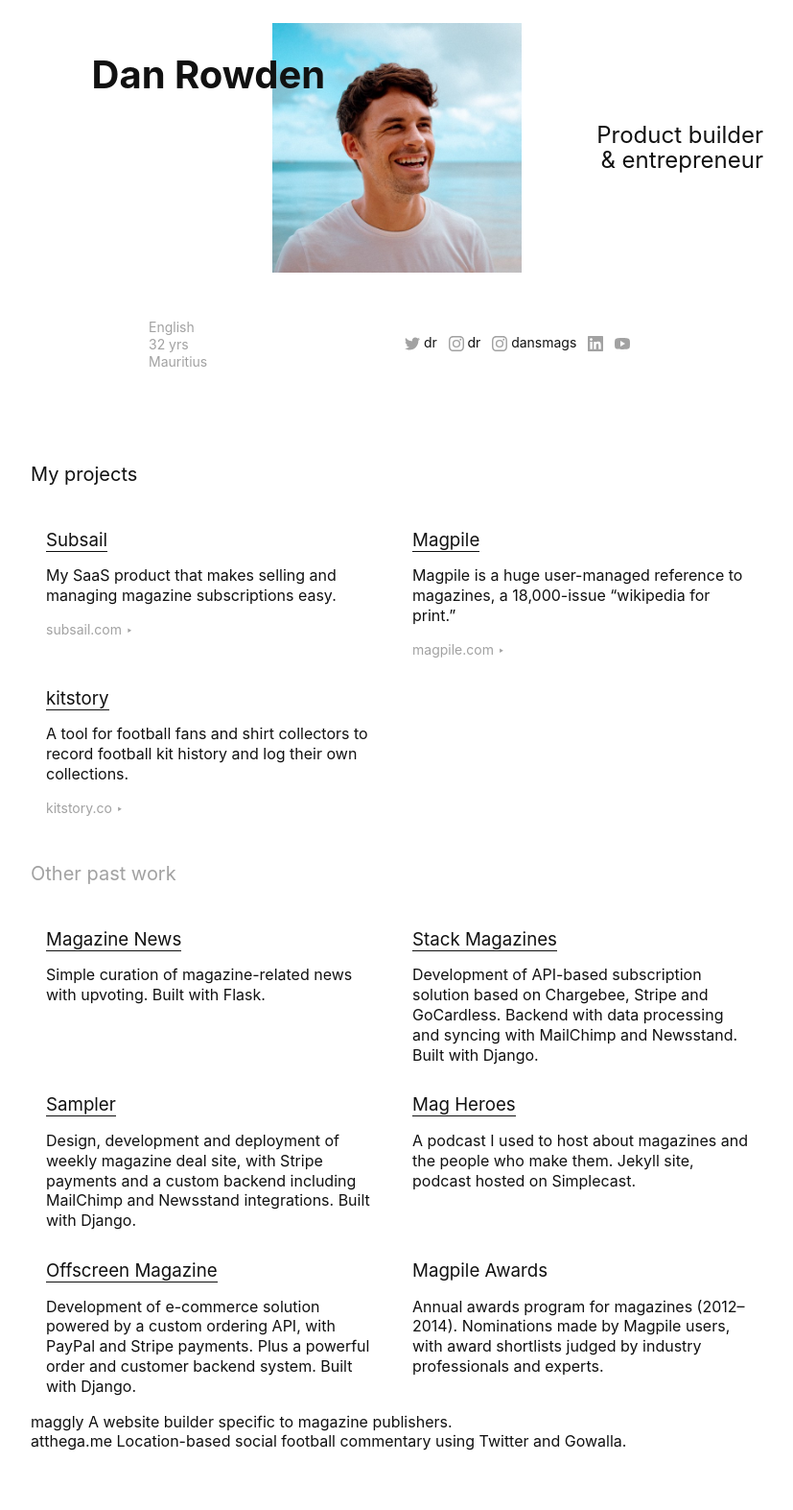
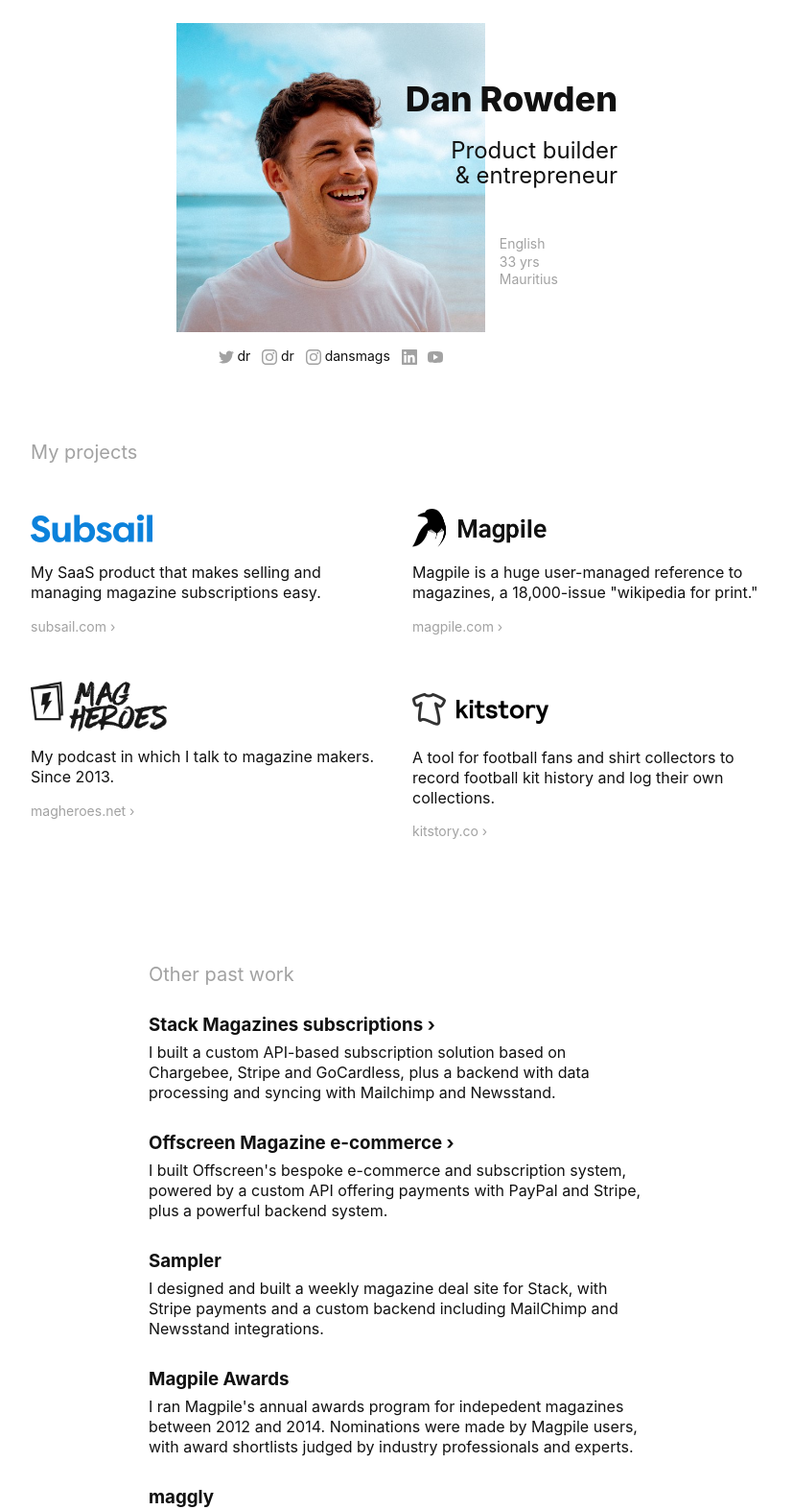
Before and after one commit to danrowden/danrowden.com, a plain HTML site: page index.html in a window 1280 px wide. Shown: the part 40-1613 px from the top of the page at 96% size, without its empty margins (226-1053 px from the left). Drawn offline with Linux system fonts and the light colour scheme; a web font is replaced by a local one.

Commit message:
New homepage Sep/Oct 19

```diff
--- a/index.html
+++ b/index.html
@@ -13,7 +13,7 @@
 		}
 
 		body {
-			font-family: 'Inter', 'Roboto', "Helvetica Neue", sans-serif;
+			font-family: 'Inter', "Helvetica Neue", sans-serif;
 			font-size: 16px;
 			line-height: 1.3;
 			color: #111;
@@ -34,6 +34,7 @@
 
 		h1, h2, h3, h4 { line-height: 1.1; }
 		.black { color: #111 !important; }
+		.b { font-weight: bold }
 
 		a:link,
 		a:visited {
@@ -59,11 +60,11 @@
 		.fs60 { font-size: 60px; }
 		@media (max-width: 767px) {
 			.fs20 { font-size: 16px; }
-			.fs24 { font-size: 20px; }
-			.fs30 { font-size: 20px; }
-			.fs36 { font-size: 24px; }
-			.fs40 { font-size: 30px; }
-			.fs60 { font-size: 40px; }
+			.fs24 { font-size: 19.2px; }
+			.fs30 { font-size: 24px; }
+			.fs36 { font-size: 28.8px; }
+			.fs40 { font-size: 32px; }
+			.fs60 { font-size: 48px; }
 		}
 
 		.grey, a.grey { color: #A2A2A2; }
@@ -89,73 +90,67 @@
 
 		.new { font-size: .7em; opacity: 0.7; text-transform: uppercase; }
 
-		@media (max-width: 599px) {
-			.br-ss { display: block; }
-		}
-
 		.section--header {
 			position: relative;
 			margin-top: 3rem;
-			margin-bottom: 3rem;
+			margin-bottom: 6rem;
 		}
 
+
+		.photo {
+			width: 100%;
+			z-index: -1;
+		}
+
+		.name, .title {
+			margin-bottom: 0.5rem;
+			z-index: 1;
+		}
+		.name { font-weight: 800; }
+
+		@media (min-width: 450px) {
 			.name {
 				position: absolute;
-			left: 0;
-			top: 0;
-			width: 52.5%;
-			padding-left: 10%;
+				right: 0;
+				top: 60px;
 				text-align: right;
 			}
 			.title {
 				position: absolute;
-			left: 0;
+				right: 0;
 				top: 120px;
-			width: 53%;
-		}
-		@media (min-width: 600px) {
-			.name {
-				top: 3rem;
-				left: 0;
-				font-size: 2.5rem;
-				text-align: left;
-			}
-			.title {
-				right: 1rem;
-				left: auto;
-			}
+				text-align: right;
 			}
 
 			.photo-container {
-			margin-bottom: 3rem;
-			text-align: right;
+				position: relative;
+				margin: 0 auto 3rem;
 				height: 260px;
+				max-width: 460px;
 			}
 			@media (min-width: 600px) {
 				.photo-container {
 					text-align: center;
 				}
 			}
-		.photo {
-			width: 50%;
-			z-index: -1;
-		}
-		@media (min-width: 600px) {
-			.photo {
-				max-width: 260px;
+			.photo-col {
+				width: 70%;
 			}
 		}
 
+		@media (max-width: 600px) {
+			.list li {
+				display: inline;
+			}
+			.list li:not(:last-of-type):after {
+				content: " · ";
+			}
+		}
 		@media (min-width: 600px) {
 			.lists {
-				max-width: 550px;
-				overflow: hidden;
-				margin: auto;
-			}
-			.list {
-				float: left;
-				width: 50%;
-				margin-bottom: 1rem;
+		    position: absolute;
+		    right: 62px;
+		    bottom: -16px;
 			}
 		}
 
@@ -171,17 +166,25 @@
 		}
 
 		.project {
-			padding: 1rem;
+			padding-bottom: 2rem;
+		}
+		.project p {
+			margin-top: 0.5rem;
+			line-height: 1.3;
+		}
+		.project--col p {
+			margin-top: 1rem;
+		}
+		@media (min-width: 600px) {
+			.project--col {
+				width: 50%;
+				display: inline-block;
+				padding: 1rem 0 2rem 1rem;
 				vertical-align: top;
 			}
-		.project p {
-			margin-top: 1rem;
-			line-height: 1.3;
-		}
-		@media (min-width: 600px) {
-			.project {
-				width: 50%;
-				display: inline-block;
+			.project--col:nth-of-type(2n+1) {
+				padding-right: 1rem;
+				padding-left: 0;
 			}
 		}
 
@@ -212,6 +215,7 @@
 			}
 		}
 
+		.section--past,
 		.section--interviews {
 			max-width: 550px;
 			margin: 4rem auto 0;
@@ -222,6 +226,8 @@
 
 		.footer {
 			margin: 5rem 0;
+			border-top: 1px solid #eee;
+			padding-top: 5rem;
 		}
 
 
@@ -234,20 +240,13 @@
 		<header class="section section--header flex">
 
 			<div class="photo-container">
+				<h1 class="bold name fs36">Dan Rowden</h1>
+				<h2 class="title normal fs24">Product builder<br> &amp; entrepreneur</h2>
+
+				<div class="photo-col">
 					<img src="images/dan.jpg" alt="Dan Rowden" class="photo">
-				<h1 class="bold name">Dan <span class="br-ss"></span>Rowden</h1>
-				<h2 class="title tr normal fs24">Product builder<br> &amp; entrepreneur</h2>
-			</div>
 
-			<div class="lists pl1">
-
-				<ul class="list fs14 grey tl location">
-					<li>English</li>
-					<li>32 yrs</li>
-					<li>Mauritius</li>
-				</ul>
-
-				<p class="mt1 fs14">
+					<div class="mt1 fs14">
 						<a href="https://twitter.com/dr" class="b0" target="_blank"><svg class="v-mid" xmlns="http://www.w3.org/2000/svg" width="16" height="16"><path d="M16 3c-.6.3-1.2.4-1.9.5.7-.4 1.2-1 1.4-1.8-.6.4-1.3.6-2.1.8-.6-.6-1.5-1-2.4-1-1.7 0-3.2 1.5-3.2 3.3 0 .3 0 .5.1.7-2.7-.1-5.2-1.4-6.8-3.4-.3.5-.4 1-.4 1.7 0 1.1.6 2.1 1.5 2.7-.5 0-1-.2-1.5-.4C.7 7.7 1.8 9 3.3 9.3c-.3.1-.6.1-.9.1-.2 0-.4 0-.6-.1.4 1.3 1.6 2.3 3.1 2.3-1.1.9-2.5 1.4-4.1 1.4H0c1.5.9 3.2 1.5 5 1.5 6 0 9.3-5 9.3-9.3v-.4C15 4.3 15.6 3.7 16 3z" fill="#a2a2a2"/></svg> dr</a>
 						&nbsp;
 						<a href="https://instagram.com/dr" class="b0" target="_blank"><svg class="v-mid" xmlns="http://www.w3.org/2000/svg" viewBox="0 0 24 24" width="16" height="16"><g class="nc-icon-wrapper" fill="#a2a2a2"><path d="M12 2.162c3.204 0 3.584.012 4.849.07 1.366.062 2.633.336 3.608 1.311.975.975 1.249 2.242 1.311 3.608.058 1.265.07 1.645.07 4.849s-.012 3.584-.07 4.849c-.062 1.366-.336 2.633-1.311 3.608-.975.975-2.242 1.249-3.608 1.311-1.265.058-1.645.07-4.849.07s-3.584-.012-4.849-.07c-1.366-.062-2.633-.336-3.608-1.311-.975-.975-1.249-2.242-1.311-3.608-.058-1.265-.07-1.645-.07-4.849s.012-3.584.07-4.849c.062-1.366.336-2.633 1.311-3.608.975-.975 2.242-1.249 3.608-1.311 1.265-.058 1.645-.07 4.849-.07M12 0C8.741 0 8.332.014 7.052.072c-1.95.089-3.663.567-5.038 1.942C.639 3.389.161 5.102.072 7.052.014 8.332 0 8.741 0 12c0 3.259.014 3.668.072 4.948.089 1.95.567 3.663 1.942 5.038 1.375 1.375 3.088 1.853 5.038 1.942C8.332 23.986 8.741 24 12 24s3.668-.014 4.948-.072c1.95-.089 3.663-.567 5.038-1.942 1.375-1.375 1.853-3.088 1.942-5.038.058-1.28.072-1.689.072-4.948s-.014-3.668-.072-4.948c-.089-1.95-.567-3.663-1.942-5.038C20.611.639 18.898.161 16.948.072 15.668.014 15.259 0 12 0z"/><path data-color="color-2" d="M12 5.838a6.162 6.162 0 1 0 0 12.324 6.162 6.162 0 0 0 0-12.324zM12 16a4 4 0 1 1 0-8 4 4 0 0 1 0 8z"/><circle data-color="color-2" cx="18.406" cy="5.594" r="1.44"/></g></svg> dr</a>
@@ -277,59 +276,72 @@
 							    </g>
 							</svg>
 						</a>
-				</p>
 					</div>
+				</div>
+
+				<div class="lists">
+
+					<ul class="list fs14 grey tl location">
+						<li>English</li>
+						<li>33 yrs</li>
+						<li>Mauritius</li>
+					</ul>
+
+				</div>
+			</div>
+
 		</header>
 
 		<section class="section section--work">
-			<h1 class="mb2 normal fs20">My projects</h1>
+			<h1 class="mb2 normal grey fs20">My projects</h1>
 
-			<article class="project">
-				<h1 class="normal"><a href="https://subsail.com" target="_blank">Subsail</a></h1>
+			<article class="project project--col">
+				<h1 class="normal"><a href="https://subsail.com" target="_blank" class="b0" style="margin:6px 0 5px;display: inline-block;"><img src="images/subsail.png" width="127" alt="Subsail"></a></h1>
 				<p>My SaaS product that makes selling and managing magazine subscriptions easy.</p>
-				<p class="project__tags fs14"><a href="https://subsail.com" target="_blank" class="grey b0">subsail.com ‣</a></p>
-			</article><article class="project">
-				<h1 class="normal"><a href="https://magpile.com" target="_blank">Magpile</a></h1>
-				<p>Magpile is a huge user-managed reference to magazines, a 18,000-issue “wikipedia for print.”</p>
-				<p class="project__tags fs14"><a href="https://magpile.com" target="_blank" class="grey b0">magpile.com ‣</a></p>
-			</article><article class="project">
-				<h1 class="normal"><a href="https://magpile.com" target="_blank">kitstory</a></h1>
+				<p class="project__tags fs14"><a href="https://subsail.com" target="_blank" class="grey b0">subsail.com &rsaquo;</a></p>
+			</article><article class="project project--col">
+				<h1 class="normal"><a href="https://magpile.com" target="_blank" class="b0"><img src="images/magpile.png" width="140" alt="Magpile"></a></h1>
+				<p>Magpile is a huge user-managed reference to magazines, a 18,000-issue "wikipedia for print."</p>
+				<p class="project__tags fs14"><a href="https://magpile.com" target="_blank" class="grey b0">magpile.com &rsaquo;</a></p>
+			</article><article class="project project--col">
+				<h1 class="normal"><a href="https://magheroes.net" target="_blank" class="b0"><img src="images/magheroes.png" width="142" alt="kitstory"></a></h1>
+				<p>My podcast in which I talk to magazine makers. Since 2013.</p>
+				<p class="project__tags fs14"><a href="https://magheroes.net" target="_blank" class="grey b0">magheroes.net &rsaquo;</a></p>
+			</article><article class="project project--col">
+				<h1 class="normal"><a href="https://kitstory.co" target="_blank" class="b0" style="margin:12px 0 7px;display: inline-block;"><img src="images/kitstory.png" width="142" alt="kitstory"></a></h1>
 				<p>A tool for football fans and shirt collectors to record football kit history and log their own collections.</p>
-				<p class="project__tags fs14"><a href="https://kitstory.co" target="_blank" class="grey b0">kitstory.co ‣</a></p>
+				<p class="project__tags fs14"><a href="https://kitstory.co" target="_blank" class="grey b0">kitstory.co &rsaquo;</a></p>
 			</article>
 		</section>
 
-		<section class="section section--work">
+		<section class="section section--past">
 			<h1 class="mb2 normal grey fs20">Other past work</h1>
 
 			<article class="project">
-				<h1 class="normal"><a href="http://magazinenews.magpile.com" target="_blank">Magazine News</a></h1>
-				<p>Simple curation of magazine-related news with upvoting. Built with Flask.</p>
+				<h1><a href="https://stackmagazines.com/subscribe/" target="_blank" class="b0">Stack Magazines subscriptions&nbsp;&rsaquo;</a></h1>
+				<p>I built a custom API-based subscription solution based on Chargebee, Stripe and GoCardless, plus a backend with data processing and syncing with Mailchimp and Newsstand.</p>
 			</article><article class="project">
-				<h1 class="normal"><a href="https://stackmagazines.com" target="_blank">Stack Magazines</a></h1>
-				<p>Development of API-based subscription solution based on Chargebee, Stripe and GoCardless. Backend with data processing and syncing with MailChimp and Newsstand. Built with Django.</p>
+				<h1><a href="https://offscreenmag.com/buy" target="_blank" class="b0">Offscreen Magazine e-commerce&nbsp;&rsaquo;</a></h1>
+				<p>I built Offscreen's bespoke e-commerce and subscription system, powered by a custom API offering payments with PayPal and Stripe, plus a powerful backend system.</p>
 			</article><article class="project">
-				<h1 class="normal"><a href="https://sampler.stackmagazines.com" target="_blank">Sampler</a></h1>
-				<p>Design, development and deployment of weekly magazine deal site, with Stripe payments and a custom backend including MailChimp and Newsstand integrations. Built with Django.</p>
+				<h1>Sampler</h1>
+				<p>I designed and built a weekly magazine deal site for Stack, with Stripe payments and a custom backend including MailChimp and Newsstand integrations.</p>
 			</article><article class="project">
-				<h1 class="normal"><a href="http://magheroes.net" target="_blank">Mag Heroes</a></h1>
-				<p>A podcast I used to host about magazines and the people who make them. Jekyll site, podcast hosted on Simplecast.</p>
+				<h1>Magpile Awards</h1>
+				<p>I ran Magpile's annual awards program for indepedent magazines between 2012 and 2014. Nominations were made by Magpile users, with award shortlists judged by industry professionals and experts.</p>
 			</article><article class="project">
-				<h1 class="normal"><a href="https://offscreenmag.com" target="_blank">Offscreen Magazine</a></h1>
-				<p>Development of e-commerce solution powered by a custom ordering API, with PayPal and Stripe payments. Plus a powerful order and customer backend system. Built with Django.</p>
+				<h1>maggly</h1>
+				<p>A complete website builder platform specifically for magazines. 2013&mdash;2014.</p>
 			</article><article class="project">
-				<h1 class="normal">Magpile Awards</h1>
-				<p>Annual awards program for magazines (2012&ndash;2014). Nominations made by Magpile users, with award shortlists judged by industry professionals and experts.</p>
+				<h1>atthega.me</h1>
+				<p>A location-based social football commentary web app giving fans the chance to send updates from games, using the Twitter and Gowalla APIs.</p>
 			</article>
-
-			<p><span class="black">maggly</span> A website builder specific to magazine publishers.</p>
-			<p><span class="black">atthega.me</span>  Location-based social football commentary using Twitter and Gowalla.</p>
-
 		</section>
 
 		<section class="section section--interviews mb4">
 			<h1 class="mb2 normal grey fs20">Interviews</h1>
 
+			<p><a href="http://www.conorpurcell.ie/#/new-gallery/">The Magazine Blueprint</a> (book)</p>
 			<p>Ethos magazine, <a href="https://shop.ethos-magazine.com/products/ethos-magazine-issue-3">issue 3</a></p>
 			<p>Magculture: <a href="https://magculture.com/dan-rowden-subsail/">At work with: Dan Rowden, Subsail</a></p>
 			<p>Musotrees, <a href="https://magpile.com/musotrees/3/">issue 3</a></p>
@@ -342,8 +354,9 @@
 		</section>
 
 		<footer class="footer tc fs14">
-			<p class="mb1">Say hi<br><a href="https://twitter.com/dr" title="DM me on Twitter" target="_blank" class="b0">@dr</a> &middot; <a href="mailto:hello@danrowden.com" title="Email me" class="b0">E-mail</a></p>
-			<p>Created in Mauritius <script>document.write(new Date().getFullYear())</script></p>
+			<p class="mb1">Say hi &middot; <a href="https://twitter.com/dr" title="DM me on Twitter" target="_blank" class="b b0">@dr</a> &middot; <a href="mailto:hello@danrowden.com" title="Email me" class="b b0">E-mail</a></p>
+			<p class="mb1">I am available for hire&mdash;design, development and consultation.</p>
+			<p>Created in 🏝Mauritius <script>document.write(new Date().getFullYear())</script></p>
 		</footer>
 
 		<script>
```
Also changed, not shown: images/kitstory.png (added), images/magheroes.png (added), images/magpile.png (added), images/subsail.png (added). Lines whose indentation alone changed are shown as unchanged.
